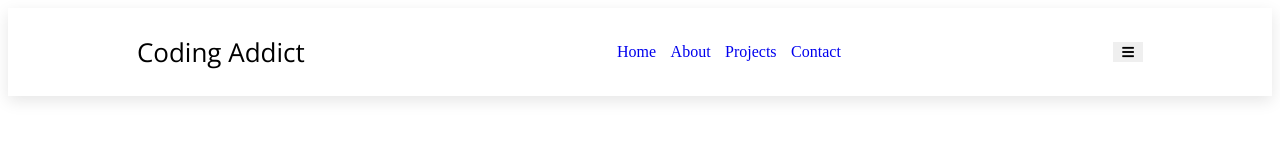
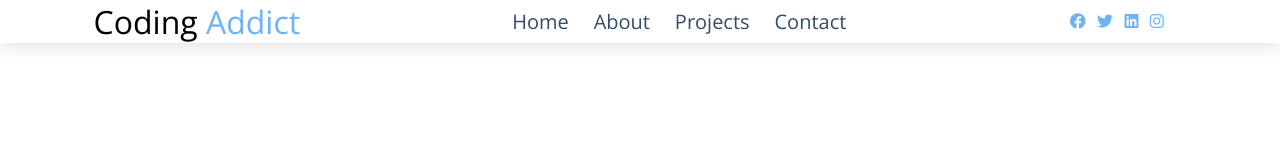
Before and after one commit to mateusAbdallah/navBar, a plain HTML site: page index.html in a window 1280 px wide. Drawn offline with nearby package versions, Linux system fonts and the light colour scheme.

Commit message:
adding social media icons and setting the media queries

```diff
--- a/index.html
+++ b/index.html
@@ -14,6 +14,7 @@
             <div class="logo">
                <p>Coding <span>Addict</span></p>
             </div>
+
             <ul class="links">
                 <li>
                     <a href="#">Home</a>
@@ -28,6 +29,29 @@
                     <a href="#">Contact</a>
                 </li>
             </ul>
+            <ul class="social-media">
+                <li>
+                    <a href="https://www.facebook.com">
+                        <i class="fab fa-facebook"></i>
+                    </a>
+                </li>
+                <li>
+                    <a href="https://www.twitter.com">
+                        <i class="fab fa-twitter"></i>
+                    </a>
+                </li>
+                <li>
+                    <a href="https://www.linkedin.com">
+                        <i class="fab fa-linkedin"></i>
+                    </a>
+                </li>
+                <li>
+                    <a href="https://www.instragram.com">
+                        <i class="fab fa-instagram"></i>
+                    </a>
+                </li>
+                <li></li>
+            </ul>
             <button class="nav-toggle">
                 <i class="fas fa-bars"></i>
             </button>
--- a/style.css
+++ b/style.css
@@ -1,11 +1,22 @@
 @import url("https://fonts.googleapis.com/css?family=Open+Sans|Roboto:400,700&display=swap");
+
+* {
+    margin: 0;
+    padding: 0;
+    box-sizing: border-box;
+}
 
 :root {
     --transition: all 0.3s linear;
     --ff-primary: "Roboto", sans-serif;
     --ff-secondary: "Open Sans", sans-serif;
+    --clr-primary-1: hsla(0, 86%, 17%, 0.863);
+    --clr-primary-5: hsl(210, 88%, 70%);
+    --clr-primary-7: hsl(205, 90%, 76%);
+    --clr-grey-3: hsl(209, 34%, 30%);
     --clr-grey-10: hsl (210, 36%, 96%);
     --light-shadow: 0 5px 15px rgba(0, 0, 0, 0.1);
+    --transition: all 0.3s linear;
 }
 
 nav {
@@ -13,27 +24,75 @@ nav {
    display: flex;
    align-items: center;
    justify-content: space-around;
-
 }
 
 .logo {
     font-family: var(--ff-secondary);
-    font-size: 26px;
+    font-size: 32px;
+}
+
+.logo span {
+    color: var(--clr-primary-5);
 }
 
 ul {
     list-style-type: none;
     display: flex;
     justify-content: space-evenly;
-    width: 20%;
+    width: 30%;
 }
 
-a {
+.links a {
     text-decoration: none;
+    font-family: var(--ff-secondary);
+    font-size: 20px;
+    color: var(--clr-grey-3);
+
 }
 
-button {
+.links a:hover {
+    color: var(--clr-primary-5);
+}
+
+.social-media {
+    width: 10%;
+}
+
+.social-media a {
+    color: var(--clr-primary-5);
+}
+
+.social-media a:hover {
+    color: var(--clr-primary-7);
+}
+
+.nav-toggle {
+    font-size: 1.25rem;
+    background: transparent;
     border: none;
     height: 20px;
     width: 30px;
+    transition: var(--transition);
 }
+
+.nav-toggle:hover {
+    cursor: pointer;
+    color: var(--clr-primary-1);
+    transform: rotate(90deg);
+}
+
+@media screen and (min-width: 375px) and (max-width: 768px){
+    .links {
+        display: none;
+    }
+
+    .social-media {
+        display: none;
+    }
+}
+
+@media screen and (min-width: 1024px) {
+    .nav-toggle {
+        display: none;
+    }
+}
```
